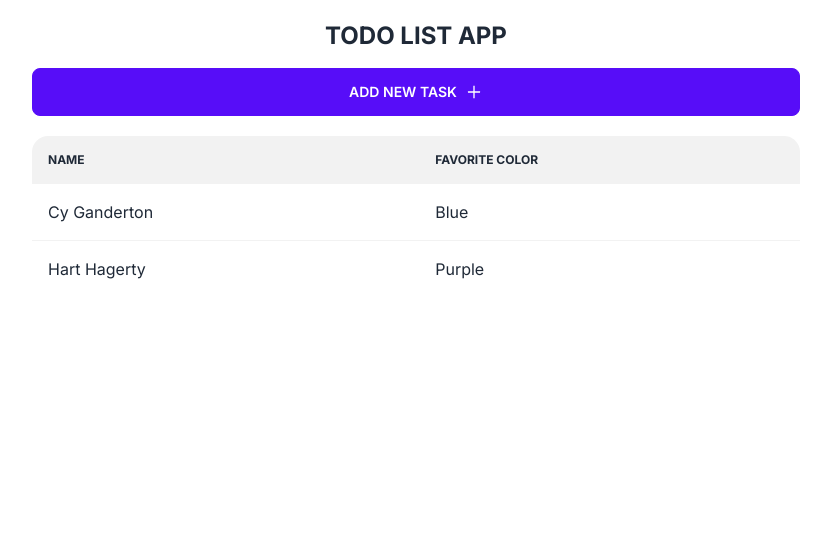
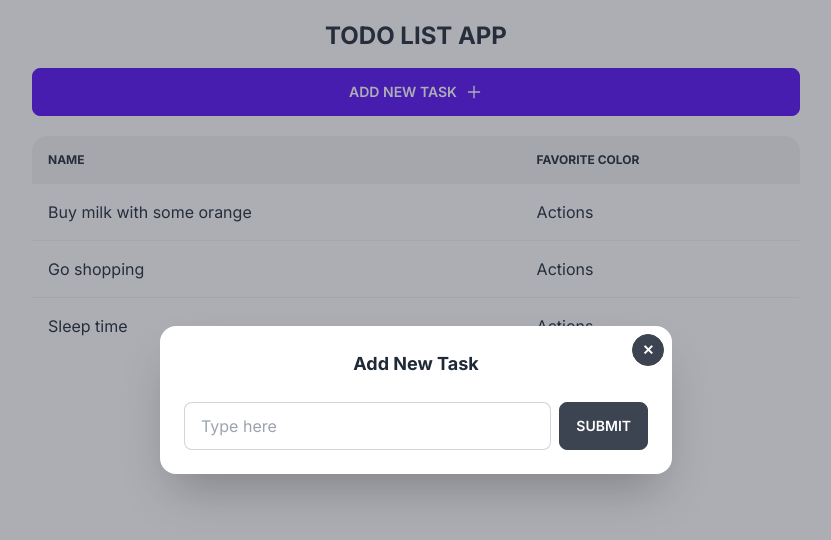
Before and after one commit to AmDMasterDev/todo-list-app-basic, a Next.js app: page / in a window 1280 px wide. Both pictures are taken after a click on the button "ADD NEW TASK". Shown: the top 540 px of the page, without its empty margins (224-1055 px from the left). Built offline with nearby package versions, Linux system fonts and the light colour scheme; data requests are answered from the project's data file.

Commit message:
adding tasks

```diff
--- a/api.ts
+++ b/api.ts
@@ -1,4 +1,3 @@
-import { todo } from "node:test";
 import { ITask } from "./model/task";
 
 const baseUrl = 'http://localhost:3001';
@@ -8,3 +7,16 @@ export const getAllTodos = async (): Promise<ITask[]> => {
     const todos = await res.json();
     return todos;
 }
+
+export const addTodo = async (todo: ITask): Promise<ITask> => {
+    const res = await fetch(`${baseUrl}/tasks`, {
+        method: 'POST',
+        headers: {
+            'Content-Type': 'application-json'
+        },
+        body: JSON.stringify(todo)
+    })
+
+    const newTodo = await res.json();
+    return newTodo;
+}
--- a/app/page.tsx
+++ b/app/page.tsx
@@ -11,7 +11,7 @@ export default async function Home() {
         <h1 className='text-2xl font-bold'>TODO LIST APP</h1>
         <AddTask />
       </div>
-      <TodoList />
+      <TodoList tasks={tasks} />
     </main>
   )
 }
--- a/components/AddTask.tsx
+++ b/components/AddTask.tsx
@@ -1,11 +1,50 @@
-import { AiOutlinePlus } from 'react-icons/ai'
+"use client";
+
+import { AiOutlinePlus } from "react-icons/ai";
+import Modal from "./Modal";
+import { FormEventHandler, useState } from "react";
+import { addTodo } from "@/api";
 
 function AddTask() {
+  const [modalOpen, setModalOpen] = useState<boolean>(false);
+  const [newTextValue, setNewTextValue] = useState("");
+
+  const handleSubmitNewTodo: FormEventHandler<HTMLFormElement> = async (e) => {
+    e.preventDefault();
+    await addTodo({
+      id: "6",
+      text: newTextValue,
+    });
+    setNewTextValue("");
+    setModalOpen(false);
+  };
+
   return (
     <div>
-        <button className='btn btn-primary w-full'>Add New Task <AiOutlinePlus className='ml-2' size={18} /></button>
+      <button
+        onClick={() => setModalOpen(true)}
+        className="btn btn-primary w-full"
+      >
+        Add New Task <AiOutlinePlus className="ml-2" size={18} />
+      </button>
+
+      <Modal modalOpen={modalOpen} setModalOpen={setModalOpen}>
+        <form onSubmit={handleSubmitNewTodo}>
+          <h3 className="font-bold text-lg">Add New Task</h3>
+          <div className="modal-action">
+            <input
+              type="text"
+              placeholder="Type here"
+              className="input input-bordered w-full max-w-full"
+              value={newTextValue}
+              onChange={(e) => setNewTextValue(e.target.value)}
+            />
+            <button className="btn">Submit</button>
+          </div>
+        </form>
+      </Modal>
     </div>
-  )
+  );
 }
 
-export default AddTask
+export default AddTask;
--- /dev/null
+++ b/components/Modal.tsx
@@ -0,0 +1,20 @@
+import React from "react"
+
+interface ModalProps {
+    modalOpen: boolean,
+    setModalOpen: (open : boolean) => void,
+    children: React.ReactNode
+}
+
+const Modal : React.FC<ModalProps> = ({ modalOpen, setModalOpen, children }) => {
+  return (
+    <div className={`modal ${modalOpen ? "modal-open" : ""}`}>
+        <div className="modal-box relative">
+            <label onClick={() => setModalOpen(false)} className="btn btn-sm btn-circle absolute right-2 top-2">✕</label>
+            {children}
+        </div>
+    </div>
+  )
+}
+
+export default Modal
--- /dev/null
+++ b/components/Task.tsx
@@ -0,0 +1,16 @@
+import { ITask } from "@/model/task"
+
+interface TaskProps {
+    task: ITask
+}
+
+const Task: React.FC<TaskProps> = ({task}) => {
+  return (
+    <tr key={task.id}>
+        <td>{task.text}</td>
+        <td>Actions</td>
+    </tr>
+  )
+}
+
+export default Task
--- a/components/TodoList.tsx
+++ b/components/TodoList.tsx
@@ -1,6 +1,11 @@
-import React from 'react'
+import { ITask } from "@/model/task"
+import Task from "./Task"
 
-function TodoList() {
+interface TodoListProps {
+    tasks: ITask[]
+}
+
+const TodoList: React.FC<TodoListProps> = ({ tasks }) => {
   return (
     <div className="overflow-x-auto">
         <table className="table w-full">
@@ -12,16 +17,10 @@ function TodoList() {
             </tr>
             </thead>
             <tbody>
-            {/* row 1 */}
-            <tr>
-                <td>Cy Ganderton</td>
-                <td>Blue</td>
-            </tr>
-            {/* row 2 */}
-            <tr>
-                <td>Hart Hagerty</td>
-                <td>Purple</td>
-            </tr>
+            {tasks.map(task => (
+                <Task task={task} />
+            ))}
+
             </tbody>
         </table>
     </div>
```
